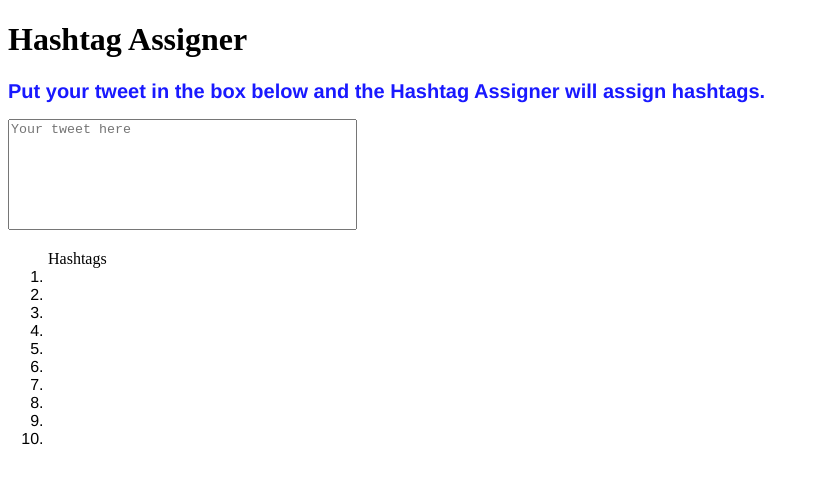
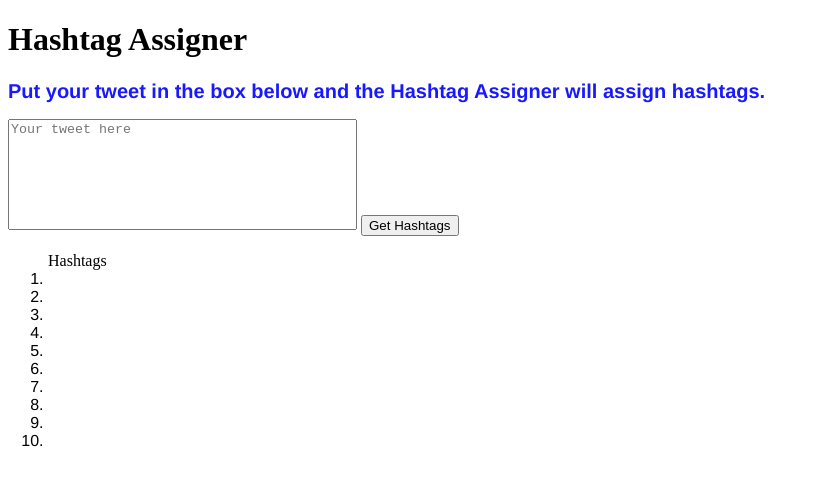
Before and after one commit to cyclane/TweetHashtagAssigner, a plain HTML site: page website/index.html in a window 1280 px wide. Shown: the whole page, without its empty margins (0-819 px from the left). Drawn offline with Linux system fonts and the light colour scheme.

Commit message:
Added js file and edited html accordingly

```diff
--- /dev/null
+++ b/website/assigner.js
@@ -0,0 +1,11 @@
+function getHashtags(){
+    let text = document.getElementById("tweet").value
+    fetch(`/api/probability?text=${encodeURIComponent(text)}`).then(function (response) {
+        let hashtags = response.json()["hashtags"]
+        document.getElementById("hashtags").children.forEach(
+           function (child) {
+               child.innerHTML = hashtags[index];
+           }
+         );
+      })
+}
--- a/website/index.html
+++ b/website/index.html
@@ -1,13 +1,15 @@
 <!DOCTYPE html>
 <html>
     <head>
+    	<script src="assigner.js" type="text/javascript"></script>
     	<link href="style.css" rel ="stylesheet" type ="text/css"/>
         <title>Hashtag Assigner</title>
     </head>
     <body>
         <h1>Hashtag Assigner</h1>
         <h2>Put your tweet in the box below and the Hashtag Assigner will assign hashtags.</h2>
-        <textarea style="resize: none;" placeholder="Your tweet here" rows="7" cols="41" maxlength="280"></textarea>
+        <textarea id = "tweet" style="resize: none;" placeholder="Your tweet here" rows="7" cols="41" maxlength="280"></textarea>
+        <button onclick="getHashtags()">Get Hashtags</button>
         <ol id="hashtags"> Hashtags
   			<li></li>
   			<li></li>
```
